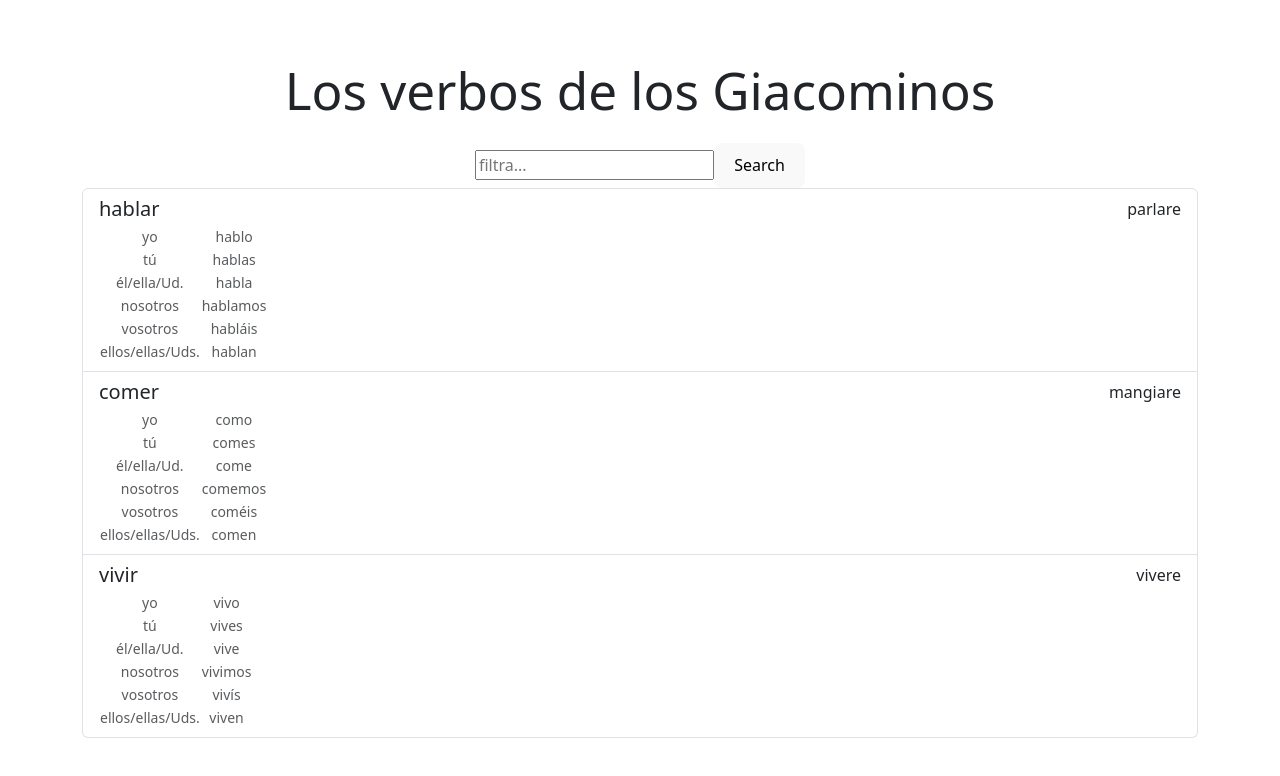
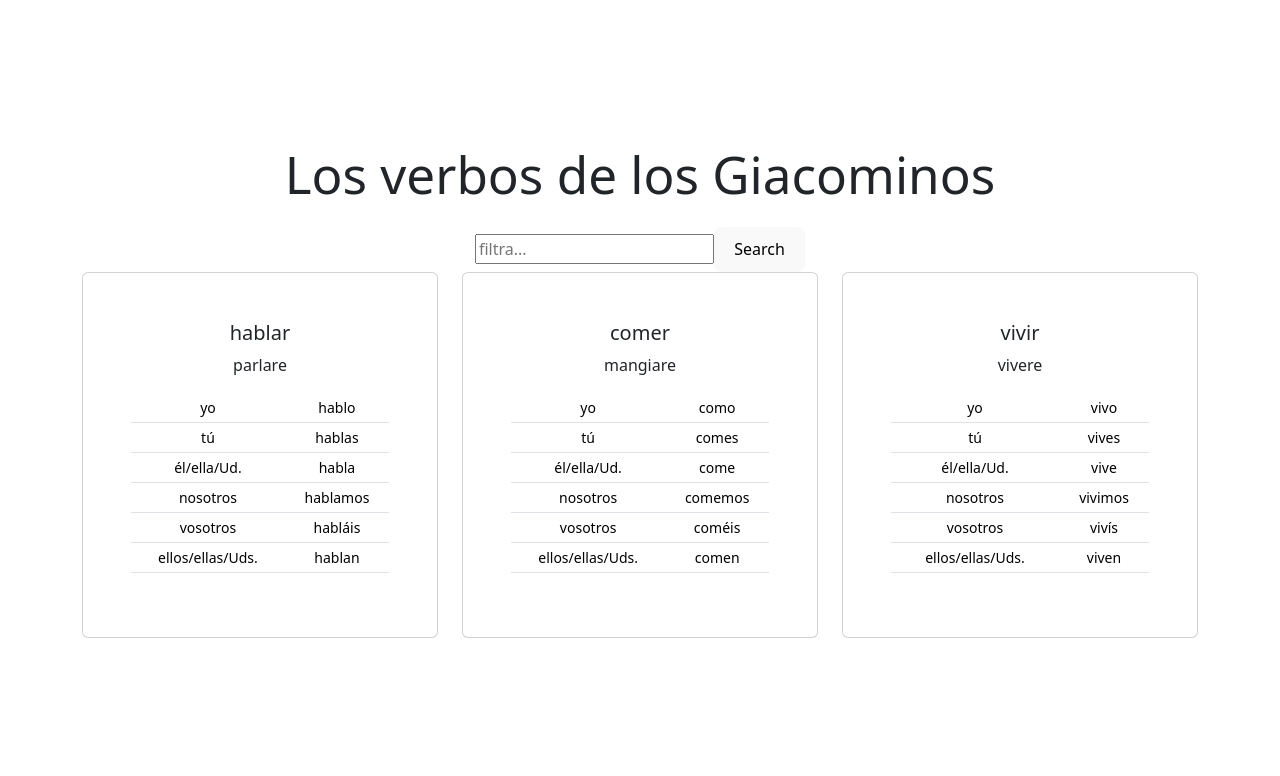
Before and after one commit to rony76/giacominos, a React (Vite) app: page / in a window 1280 px wide. Shown: the top 776 px of the page. Built offline with nearby package versions, Linux system fonts and the light colour scheme.

Commit message:
Use Card instead of list group

```diff
--- a/src/components/VerbItem.tsx
+++ b/src/components/VerbItem.tsx
@@ -10,19 +10,19 @@ export default function VerbItem({ verb }: VerbItemProps) {
   const conjugation = verb.conjugation;
 
   return (
-    <div className="list-group-item">
-      <div className="d-flex flex-column w-100 justify-content-between">
-        <div className="d-flex w-100 justify-content-between">
-          <h5 className="mb-1">{verb.infinitive}</h5>
-          <p className="mb-1">{verb.translation}</p>
-        </div>
+    <div className="col-md-4 mb-3">
+      <div className="card h-100">
+        <div className="card-body">
+          <h5 className="card-title">{verb.infinitive}</h5>
+          <p className="card-text">{verb.translation}</p>
 
           {conjugation && (
+            <div className="card-text">
               <small className="text-muted">
-            <table>
+                <table className="table table-sm">
                   <tbody>
                     {conjugation.map((c, index) => (
-                  <tr>
+                      <tr key={index}>
                         <td>{pronouns[index]}</td>
                         <td>{c}</td>
                       </tr>
@@ -30,7 +30,9 @@ export default function VerbItem({ verb }: VerbItemProps) {
                   </tbody>
                 </table>
               </small>
+            </div>
           )}
+        </div>
       </div>
     </div>
   );
--- a/src/components/VerbList.tsx
+++ b/src/components/VerbList.tsx
@@ -15,7 +15,7 @@ export default function VerbList({ verbs }: VerbListProps) {
   }
 
   return (
-    <div className="list-group">
+    <div className="row">
       {verbs.map((verb) => (
         <VerbItem key={verb.infinitive} verb={verb} />
       ))}
```
Lines whose indentation alone changed are shown as unchanged.
